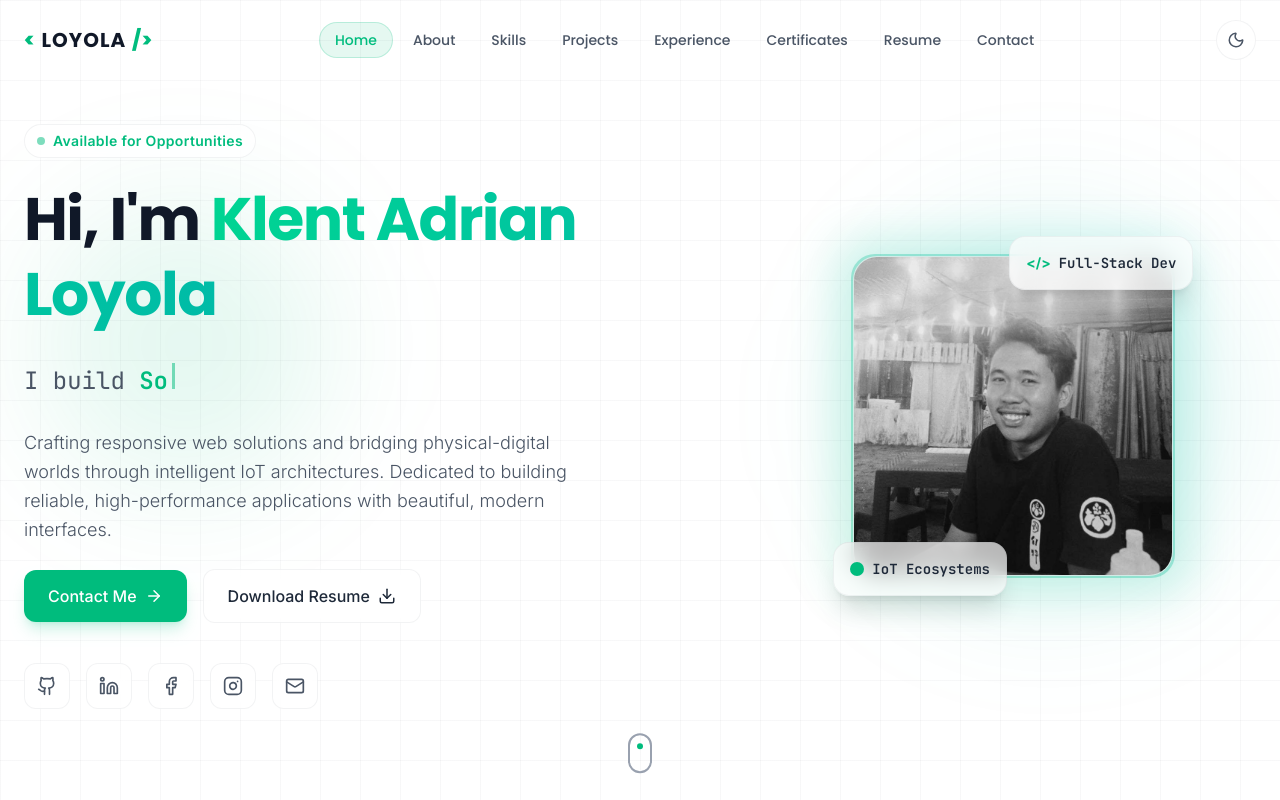
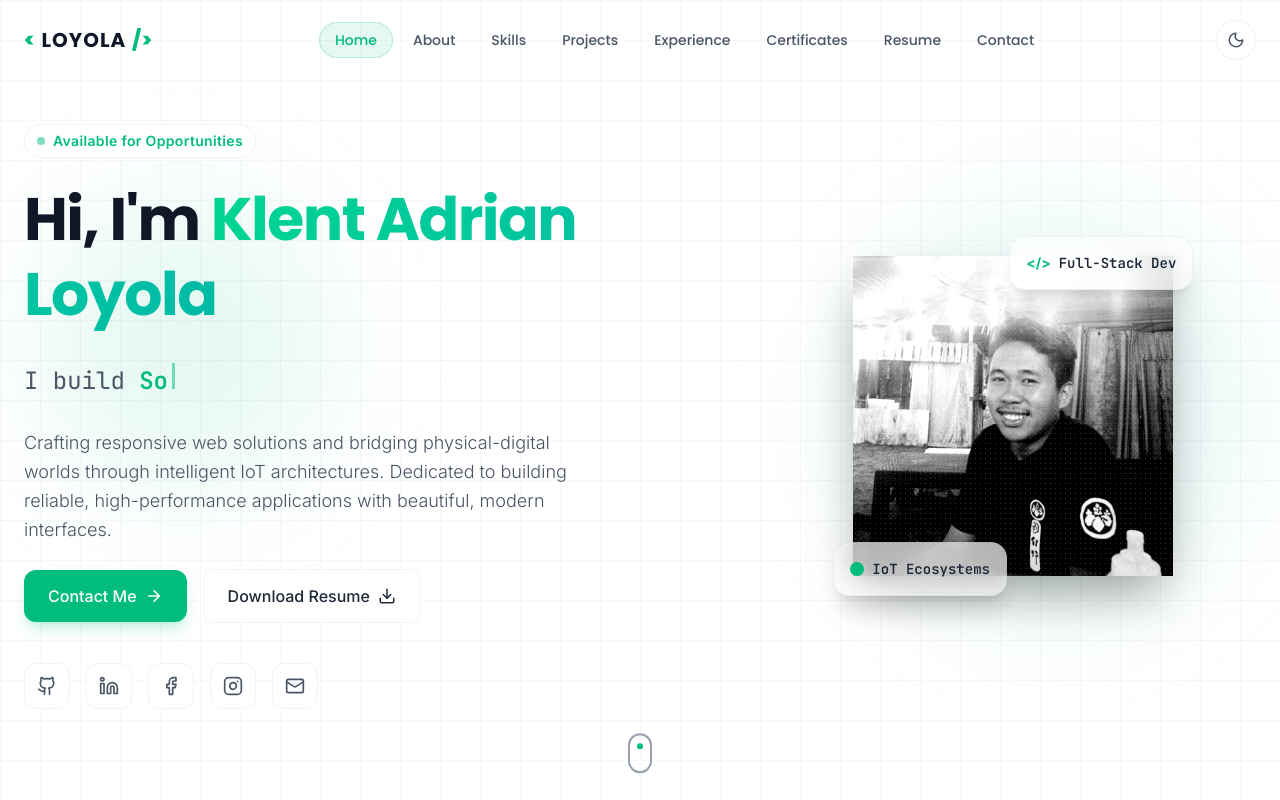
Before and after one commit to klentloyola2003/porfolio, a React (Vite) app: page / in a window 1280 px wide. Shown: the top 800 px of the page. Built offline with nearby package versions, Linux system fonts and the light colour scheme.

Commit message:
Style avatar like reference portrait

```diff
--- a/src/components/Hero.tsx
+++ b/src/components/Hero.tsx
@@ -218,21 +218,18 @@ export default function Hero() {
             ref={avatarFrameRef}
             className="relative group"
           >
-            {/* Outer rotating decorative border */}
-            <div id="avatar-bg-glow" className="absolute -inset-4 rounded-3xl bg-gradient-to-tr from-emerald-500 to-teal-500 opacity-20 blur-xl group-hover:opacity-30 transition-opacity duration-500" />
-            <div id="avatar-border" className="absolute -inset-0.5 rounded-3xl bg-gradient-to-tr from-emerald-500 to-teal-500 opacity-30 group-hover:scale-[1.02] transition-transform duration-500" />
-
             {/* Main Avatar Container */}
-            <div id="avatar-container" className="relative w-64 h-64 sm:w-80 sm:h-80 rounded-3xl overflow-hidden glass-effect border border-white/10">
+            <div id="avatar-container" className="relative w-64 h-64 sm:w-80 sm:h-80 overflow-hidden bg-black shadow-2xl shadow-black/40">
               <img
                 id="avatar-img"
                 src={PERSONAL_INFO.avatar}
                 alt={PERSONAL_INFO.name}
                 referrerPolicy="no-referrer"
-                className="w-full h-full object-cover grayscale group-hover:grayscale-0 transition-[filter,transform] duration-700 ease-out"
+                className="w-full h-full object-cover grayscale transition-[filter] duration-700 ease-out"
                 style={{
                   objectPosition: 'center 15%',
                   transform: 'scale(1.1)',
+                  filter: 'grayscale(1) contrast(1.45) brightness(1.08)',
                 }}
               />
               <img
@@ -241,14 +238,24 @@ export default function Hero() {
                 alt=""
                 aria-hidden="true"
                 referrerPolicy="no-referrer"
-                className="absolute inset-0 w-full h-full object-cover grayscale group-hover:grayscale-0 pointer-events-none"
+                className="absolute inset-0 w-full h-full object-cover grayscale pointer-events-none"
                 style={{
                   objectPosition: 'center 15%',
                   clipPath: 'ellipse(24% 25% at 51% 23%)',
                   transform: `translate3d(${avatarOffset.x * 2.5}px, ${avatarOffset.y * 2.5}px, 0) scale(1.1)`,
+                  filter: 'grayscale(1) contrast(1.45) brightness(1.08)',
                   transition: avatarOffset.x === 0 && avatarOffset.y === 0
                     ? 'transform 500ms ease-out, filter 700ms ease-out'
                     : 'transform 100ms ease-out, filter 700ms ease-out',
+                }}
+              />
+              <div
+                id="avatar-halftone"
+                aria-hidden="true"
+                className="pointer-events-none absolute inset-0 opacity-25 mix-blend-screen"
+                style={{
+                  backgroundImage: 'radial-gradient(rgba(255,255,255,0.8) 0.8px, transparent 0.8px)',
+                  backgroundSize: '5px 5px',
                 }}
               />
             </div>
```
